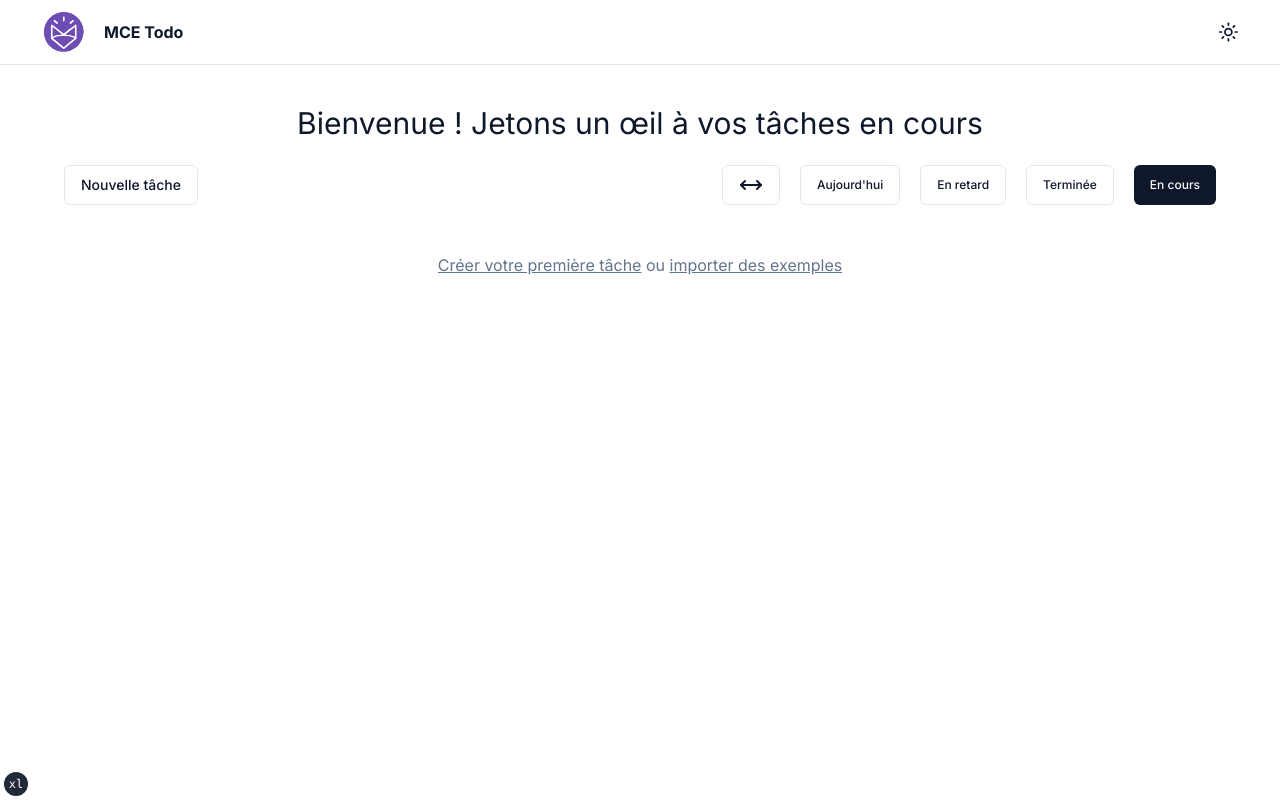
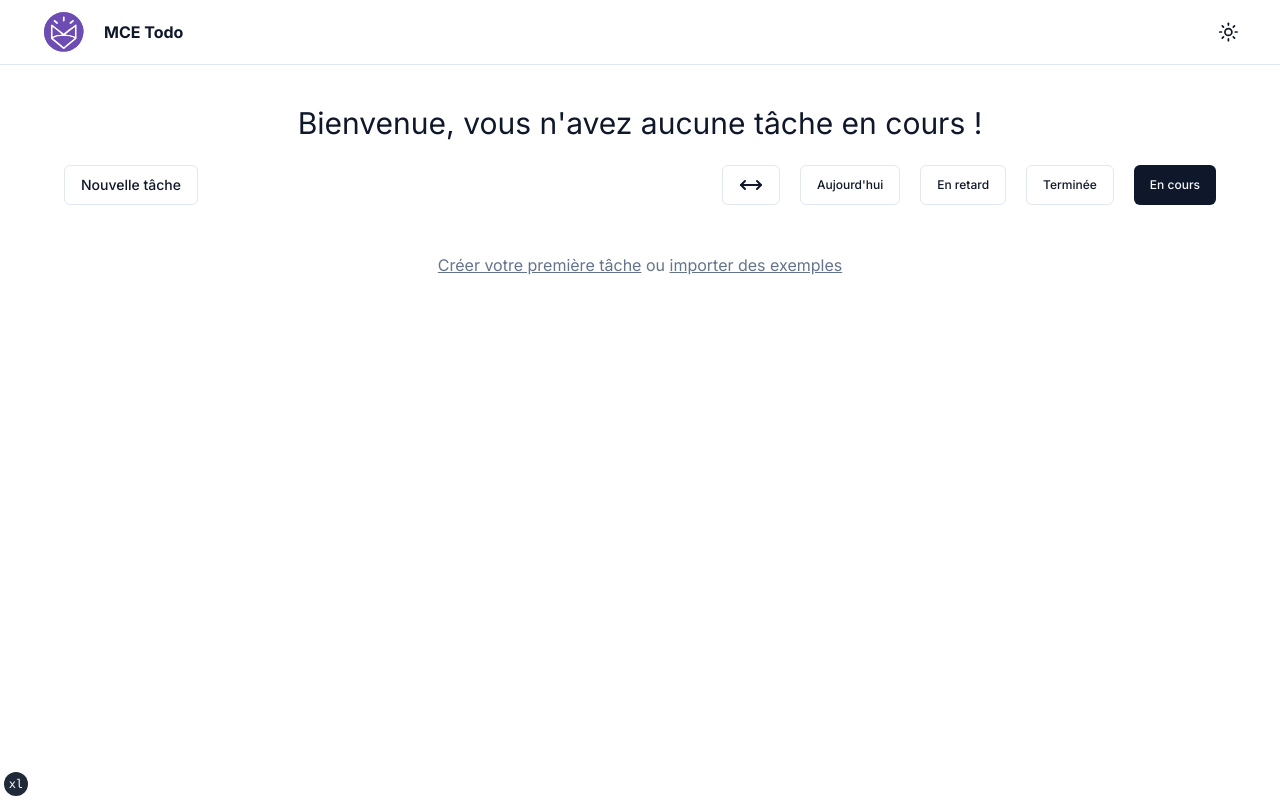
Before and after one commit to Marcoded/advanced-todo, a Next.js app: page / in a window 1280 px wide. Built offline with nearby package versions, Linux system fonts and the light colour scheme.

Commit message:
added conditional rendering on greeting H1 in <Index/>

```diff
--- a/app/page.tsx
+++ b/app/page.tsx
@@ -1,16 +1,15 @@
 "use client"
 
 import { useContext, useEffect } from "react"
+import { Separator } from "@radix-ui/react-separator"
 import { AnimatePresence, motion } from "framer-motion"
 import { Loader } from "lucide-react"
 
 import { TodosContext } from "@/components/context/todosContext"
 import DropDownFilter from "@/components/dropDownFilter"
+import Stats from "@/components/stats"
 import TodoForm from "@/components/todo-form"
 import TodoItem from "@/components/todo-item"
-import Stats from "@/components/stats"
-import { Separator } from "@radix-ui/react-separator"
-
 
 export default function IndexPage() {
   const { todos, selectedTodos, loadDemoTodos, todoAreLoading } =
@@ -20,11 +19,26 @@ export default function IndexPage() {
     return todos && todos.length > 0
   }
 
+  const computeGreetingText = () => {
+    if (todoAreLoading) return "Bienvenue"
+    if (isTodo()) return "Bienvenue ! Jetons un œil à vos tâches en cours."
+    return "Bienvenue, vous n'avez aucune tâche en cours !"
+  }
+
   return (
     <section className="container grid items-center gap-6 pb-8 pt-6 md:py-10">
-      <h1 className="text-center text-sm md:text-3xl mx-auto">
-        Bienvenue ! Jetons un œil à vos tâches en cours
-      </h1>
+      <AnimatePresence>
+        <motion.div
+
+          initial={{ opacity: 0, scale: 0.98 }}
+          animate={{ opacity: 1, scale: 1 }}
+          exit={{ opacity: 0, scale: 0.98 }}
+          transition={{ duration: 0.2, ease: "easeInOut" }}
+          className="text-center text-sm md:text-3xl mx-auto "
+        >
+          {computeGreetingText()}
+        </motion.div>
+      </AnimatePresence>
       {/* <div className="w-full container mx-auto">
         <Stats />
         <Separator className="my-4" />
```
Lines whose indentation alone changed are shown as unchanged.
